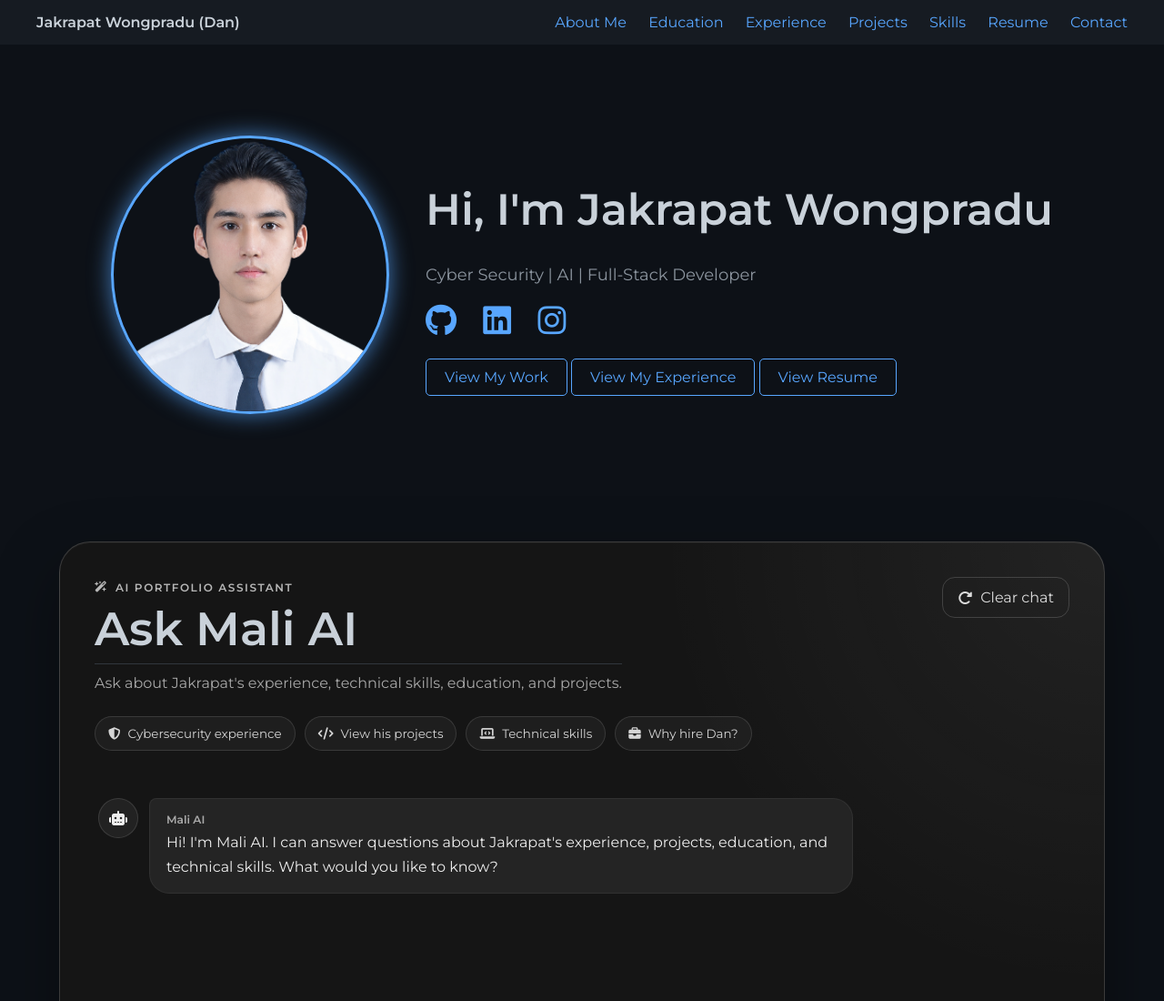
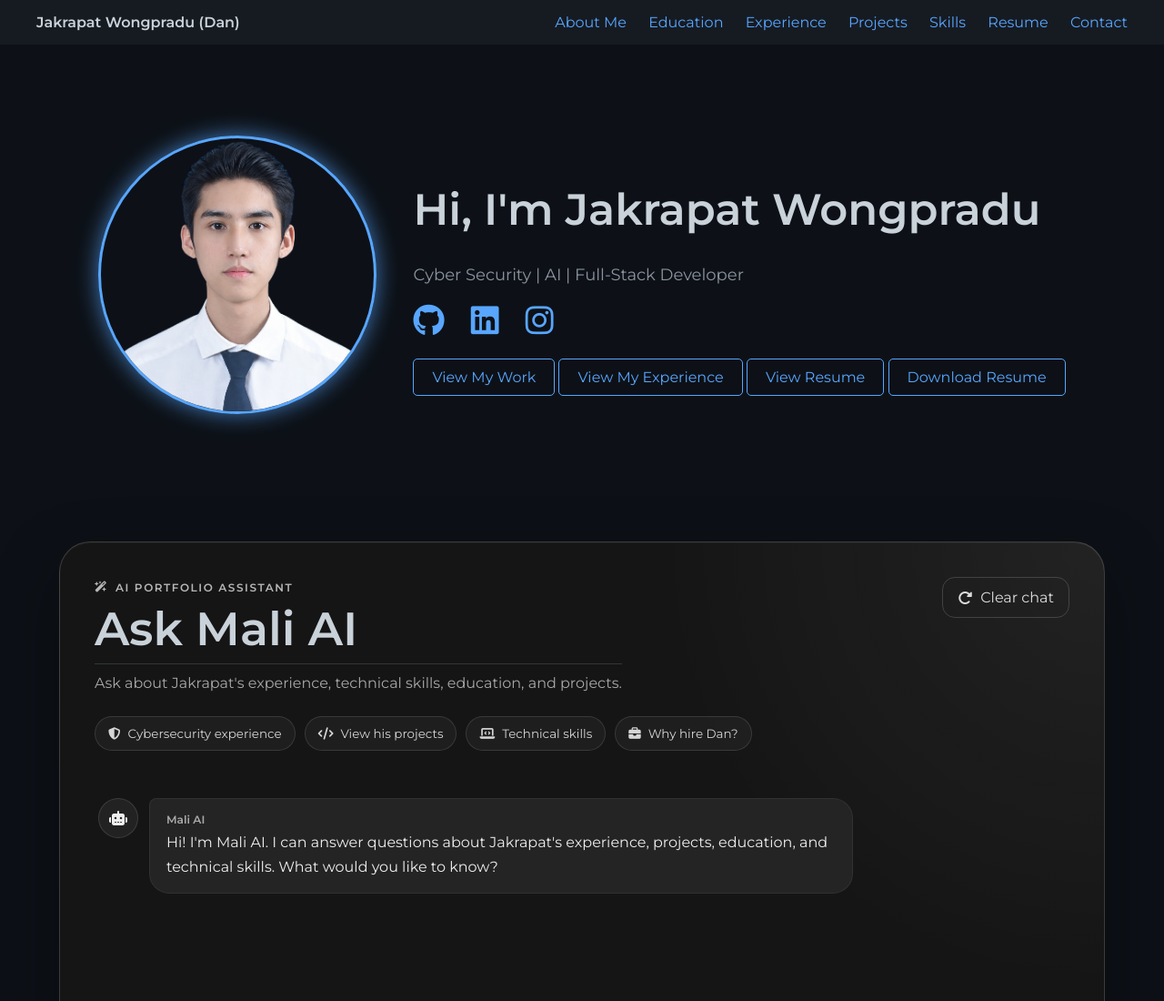
Before and after one commit to danjkpw/jakrapatwpd, a website: page index.html in a window 1280 px wide. Shown: the top 1100 px of the page at 91% size. Drawn offline with Linux system fonts and the light colour scheme.

Commit message:
Add download link for resume in index.html
มีคนหาปุ่ม Download Resume ไม่เจอเลยเพิ่ม

```diff
--- a/index.html
+++ b/index.html
@@ -76,6 +76,7 @@
         <a class="btn" href="#projects">View My Work</a>
         <a class="btn" href="#experience">View My Experience</a>
         <a class="btn" href="files/Jakrapat_Resume.pdf" target="_blank">View Resume</a>
+        <a class="btn" href="files/Jakrapat_Resume.pdf" download>Download Resume</a>
     </div>
 </div>
 
```
